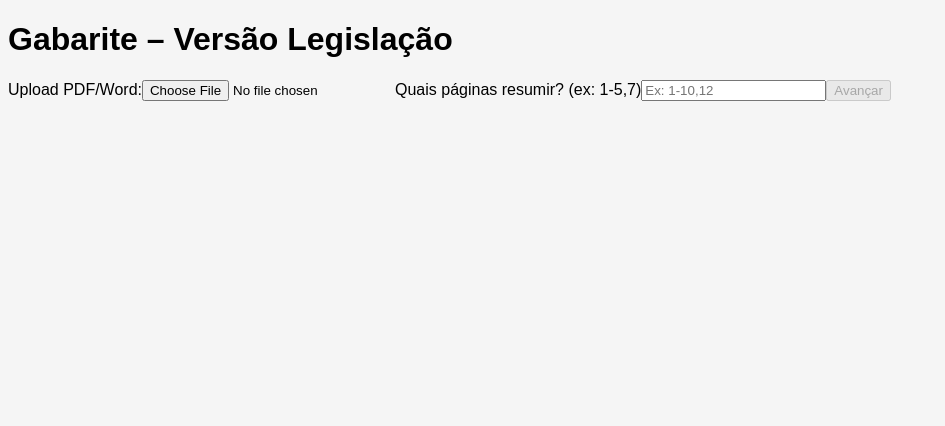
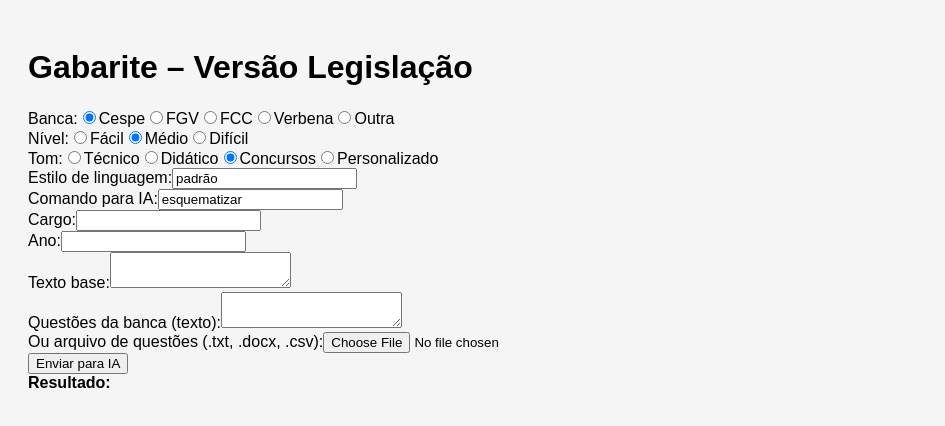
Before and after one commit to pgeovanny/resumos, a React (Vite) app in the folder frontend/: page / in a window 1280 px wide. Shown: the top 426 px of the page, without its empty margins (0-945 px from the left). Built offline with nearby package versions, Linux system fonts and the light colour scheme.

Commit message:
Update App.jsx

```diff
--- a/frontend/src/App.jsx
+++ b/frontend/src/App.jsx
@@ -1,12 +1,98 @@
-import React from "react";
-import WizardForm from "./components/WizardForm";
+import React, { useState } from "react";
 
-function App() {
+export default function App() {
+  const [banca, setBanca] = useState("Cespe");
+  const [nivel, setNivel] = useState("Médio");
+  const [tom, setTom] = useState("Concursos");
+  const [estilo, setEstilo] = useState("padrão");
+  const [command, setCommand] = useState("esquematizar");
+  const [text, setText] = useState("");
+  const [questoesTexto, setQuestoesTexto] = useState("");
+  const [questoesFile, setQuestoesFile] = useState(null);
+  const [cargo, setCargo] = useState("");
+  const [ano, setAno] = useState("");
+  const [result, setResult] = useState("");
+
+  const enviar = async (e) => {
+    e.preventDefault();
+    const formData = new FormData();
+    formData.append("text", text);
+    formData.append("command", command);
+    formData.append("estilo_linguagem", estilo);
+    formData.append("banca", banca);
+    formData.append("nivel_dificuldade", nivel);
+    formData.append("tom_linguagem", tom);
+    formData.append("questoes_texto", questoesTexto);
+    if (questoesFile) formData.append("questoes_file", questoesFile);
+    formData.append("cargo", cargo);
+    formData.append("ano", ano);
+
+    const resp = await fetch("https://resumos.onrender.com/process", {
+      method: "POST",
+      body: formData,
+    });
+    const data = await resp.json();
+    setResult(data.processed_text || JSON.stringify(data));
+  };
+
   return (
-    <div className="bg-gray-100 min-h-screen">
-      <WizardForm />
-    </div>
+    <form onSubmit={enviar} style={{padding: 20}}>
+      <h1>Gabarite – Versão Legislação</h1>
+
+      <label>Banca:</label>
+      {["Cespe", "FGV", "FCC", "Verbena", "Outra"].map((b) => (
+        <label key={b}>
+          <input type="radio" value={b} checked={banca === b} onChange={() => setBanca(b)} />
+          {b}
+        </label>
+      ))}
+      <br />
+
+      <label>Nível:</label>
+      {["Fácil", "Médio", "Difícil"].map((n) => (
+        <label key={n}>
+          <input type="radio" value={n} checked={nivel === n} onChange={() => setNivel(n)} />
+          {n}
+        </label>
+      ))}
+      <br />
+
+      <label>Tom:</label>
+      {["Técnico", "Didático", "Concursos", "Personalizado"].map((t) => (
+        <label key={t}>
+          <input type="radio" value={t} checked={tom === t} onChange={() => setTom(t)} />
+          {t}
+        </label>
+      ))}
+      <br />
+
+      <label>Estilo de linguagem:</label>
+      <input value={estilo} onChange={e => setEstilo(e.target.value)} /><br />
+
+      <label>Comando para IA:</label>
+      <input value={command} onChange={e => setCommand(e.target.value)} /><br />
+
+      <label>Cargo:</label>
+      <input value={cargo} onChange={e => setCargo(e.target.value)} /><br />
+
+      <label>Ano:</label>
+      <input value={ano} onChange={e => setAno(e.target.value)} /><br />
+
+      <label>Texto base:</label>
+      <textarea value={text} onChange={e => setText(e.target.value)} /><br />
+
+      <label>Questões da banca (texto):</label>
+      <textarea value={questoesTexto} onChange={e => setQuestoesTexto(e.target.value)} /><br />
+
+      <label>Ou arquivo de questões (.txt, .docx, .csv):</label>
+      <input type="file" onChange={e => setQuestoesFile(e.target.files[0])} /><br />
+
+      <button type="submit">Enviar para IA</button>
+
+      <div>
+        <b>Resultado:</b>
+        <pre>{result}</pre>
+      </div>
+    </form>
   );
 }
-
-export default App;
```
